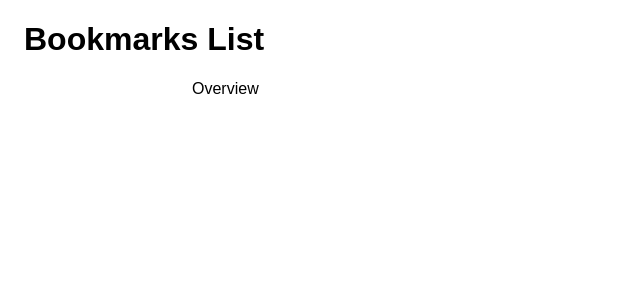
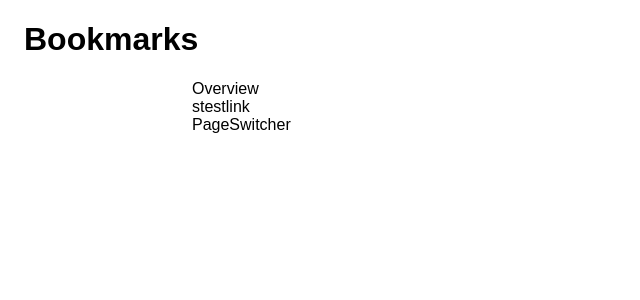
Before and after one commit to balraj-johal/phantom-bookmarks-list, a React (Create React App) app: page / in a window 1280 px wide. Shown: the top 300 px of the page, without its empty margins (0-640 px from the left). Built offline with nearby package versions, Linux system fonts and the light colour scheme; a web font is replaced by a local one.

Commit message:
begin building component tree

```diff
--- a/src/App.js
+++ b/src/App.js
@@ -8,7 +8,7 @@ import Header from './components/Header';
 function App() {
   return (
     <>
-      <Header />
+      <Header text="Bookmarks" />
       <div className="container" data-testid="App">
         <Router>
           <Routes>
--- /dev/null
+++ b/src/components/BookmarkLink.js
@@ -0,0 +1,25 @@
+
+function BookmarkLink(props) {
+
+  return(
+    <div>
+      <ShowLink link="testlink" />
+    </div>
+  )
+}
+
+function ShowLink(props) {
+  return(
+    <>
+      s{ props.link }
+    </>
+  )
+}
+
+function EditLink(props) {
+  return(
+      <input type="text" />
+  )
+}
+
+export default BookmarkLink;
--- /dev/null
+++ b/src/components/BookmarkList.js
@@ -0,0 +1,12 @@
+import BookmarkLink from "./BookmarkLink";
+
+function BookmarkList(props) {
+
+  return(
+    props.list.map((link) => (
+      <BookmarkLink link={link} key={link.id} />
+    ))
+  )
+}
+
+export default BookmarkList;
--- a/src/components/Header.js
+++ b/src/components/Header.js
@@ -1,9 +1,9 @@
 
-function Header() {
+function Header(props) {
   return(
     <header>
       <h1>
-        Bookmarks List
+        { props.text }
       </h1>
     </header>
   )
--- a/src/components/Overview.js
+++ b/src/components/Overview.js
@@ -1,8 +1,12 @@
+import BookmarkList from "./BookmarkList";
+import PageSwitcher from "./PageSwitcher";
 
 function Overview() {
   return(
     <main data-testid="overview">
       Overview
+      <BookmarkList list={["testLink"]} />
+      <PageSwitcher />
     </main>
   )
 }
--- /dev/null
+++ b/src/components/PageSwitcher.js
@@ -0,0 +1,9 @@
+
+function PageSwitcher(props) {
+
+  return(
+    <>PageSwitcher</>
+  )
+}
+
+export default PageSwitcher;
```
